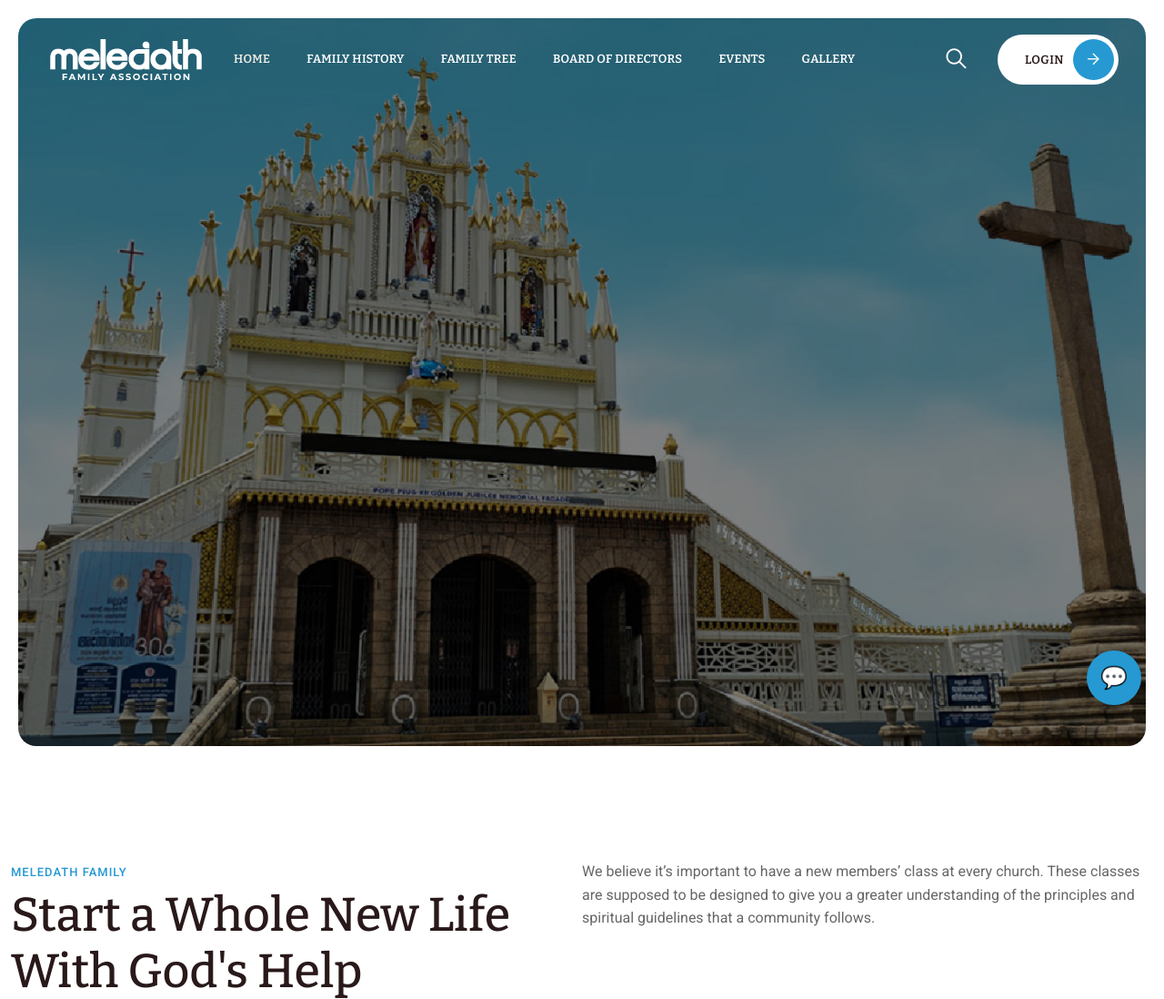
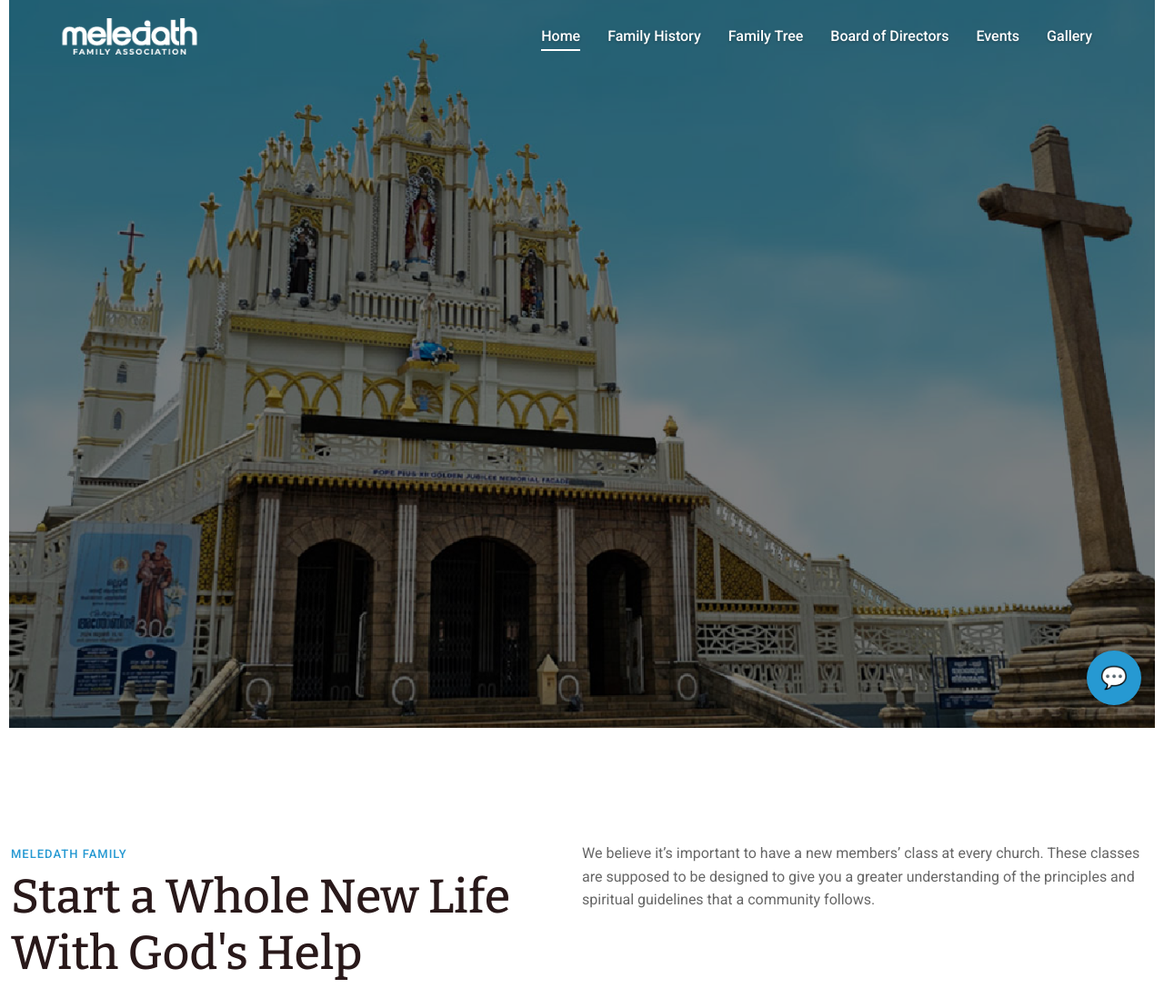
Before and after one commit to abdulrahoofpc/meledathfamily-django, a Django app: page / in a window 1280 px wide. Shown: the top 1098 px of the page at 91% size. Run offline with Django 5.2, Linux system fonts and the light colour scheme; data comes from the database, SQL or seed files in the repository; both versions use the stored data as it was after the commit; data that the repository does not hold is empty; some libraries are stand-ins or nearby versions; some web fonts are replaced.

Commit message:
Updated layout and fixed family tree bug

```diff
--- a/meledathfamilyproject/settings.py
+++ b/meledathfamilyproject/settings.py
@@ -26,7 +26,8 @@
 # SECURITY WARNING: don't run with debug turned on in production!
 DEBUG = True
 
-ALLOWED_HOSTS = ['meledathfamily.onrender.com']
+ALLOWED_HOSTS = []
+# ALLOWED_HOSTS = ['meledathfamily.onrender.com']
 
 # Ensure login required decorators redirect to login page
 LOGIN_URL = '/admin/login/'
--- a/static/css/responsive.css
+++ b/static/css/responsive.css
@@ -423,10 +423,10 @@
 	.pbmit-slider-two{
         max-width: 100%;
         overflow: hidden;
-        border-radius: 20px;
+        /* border-radius: 20px; */
 	}
 	.pbmit-slider-one{
-		margin: 20px 20px 0;
+		/* margin: 20px 20px 0; */
 	}
 	.pbmit-slider-two {
 		margin: 0;
@@ -1253,7 +1253,7 @@
 		width: 566px;
 		height: 245px;
 		left: 118px;
-		background: url(../images/banner-slider/slider1-shape.png) 50% 50% / cover no-repeat transparent;
+
 	}
 	.pbmit-slider-one .pbmit-sub-title{
 		display: inline-block;
--- a/templates/events.html
+++ b/templates/events.html
@@ -14,7 +14,7 @@
 		<!-- Header Main Area End Here -->
 
 		<!-- Title Bar -->
-		<div class="pbmit-title-bar-wrapper">
+		<div class="pbmit-title-bar-wrapper" style="margin: 0px 10px 0;">
 			<div class="container">
 				<div class="pbmit-title-bar-content">
 					<div class="pbmit-title-bar-content-inner">
--- a/templates/gallery.html
+++ b/templates/gallery.html
@@ -13,7 +13,7 @@
 		<!-- Header Main Area End Here -->
 
 		<!-- Title Bar -->
-		<div class="pbmit-title-bar-wrapper">
+		<div class="pbmit-title-bar-wrapper" style="margin: 0px 10px 0;">
 			<div class="container">
 				<div class="pbmit-title-bar-content">
 					<div class="pbmit-title-bar-content-inner">
--- a/templates/index.html
+++ b/templates/index.html
@@ -13,7 +13,7 @@
 
 		{% include 'navbar.html' %}
 
-		<div class="pbmit-slider-area pbmit-slider-one">
+		<div class="pbmit-slider-area pbmit-slider-one" style="margin: 0px 10px 0;">
 			<div class="swiper-slider" data-autoplay="true" data-loop="true" data-dots="true" data-arrows="false" data-columns="1" data-margin="0" data-effect="fade">
 				<div class="swiper-wrapper">
 					<!-- Slide1 -->
@@ -60,12 +60,13 @@
 									<div class="row align-items-center">
 										<div class="col-md-12 col-lg-6">
 											<h5 class="pbmit-sub-title transform-delay-1">Worship with us</h5>
-											<h5 class="pbmit-title transform-top transform-delay-2">love in action <br> every day</h5>
+
+											<h5 class="pbmit-title transform-top transform-delay-2">Faith in Action <br> Every Day</h5>
 										</div>
 										<div class="col-md-12 col-lg-6">
 											<div class="pbmit-slider-right-content">
 												<div class="pbmit-desc transform-scale transform-delay-3">
-													We want to welcome you to the church where you find people who <br> worship Jesus and are passionate about spreading His Word.
+													Welcome to the Meledath Family Association – a place where love, prayer, and faith come alive in our daily lives. Here, we stand together as one family in Christ, worshipping Him and supporting each other with grace and compassion
 												</div>
 												<div class="pbmit-button transform-center ransform-delay-4">
 													<a href="contact-us.html" class="pbmit-btn pbmit-btn-outline">
@@ -351,11 +352,16 @@
 									<div class="pbmit-fld-contents">
 										<div class="pbmit-fld-wrap">
 											<div class="pbmit-fid-icon-title">
-												<span class="pbmit-fid-title">Countries around the <br> world countries </span>
+
+
+Families actively connected through prayer, fellowship, and community gatherings
+
+
+												<span class="pbmit-fid-title">Families United <br> in Faith</span>
 											</div>
 											<h4 class="pbmit-fid-inner">
 												<span class="pbmit-fid-before"></span>
-												<span class="pbmit-number-rotate numinate" data-appear-animation="animateDigits" data-from="0" data-to="50" data-interval="5" data-before="" data-before-style="" data-after="" data-after-style="">50</span>
+												<span class="pbmit-number-rotate numinate" data-appear-animation="animateDigits" data-from="0" data-to="50" data-interval="5" data-before="" data-before-style="" data-after="" data-after-style="">250+</span>
 												<span class="pbmit-fid"><span>k</span></span>
 											</h4>
 										</div>
--- a/templates/navbar.html
+++ b/templates/navbar.html
@@ -1,95 +1,281 @@
 {% load static %}
+<!-- Header Section -->
+<header class="main-header">
+    <div class="header-container">
+        <!-- Logo -->
+        <div class="logo">
+            <a href="{% url 'home' %}">
+                <img src="{% static 'images/logo/logo.png' %}" alt="Your Logo">
+            </a>
+        </div>
+
+        <!-- Desktop Navigation -->
+        <nav class="desktop-nav">
+            <ul>
+                <li><a href="{% url 'home' %}" class="active">Home</a></li>
+                <li><a href="{% url 'history' %}">Family History</a></li>
+                <li><a href="{% url 'register' %}">Family Tree</a></li>
+                <li><a href="{% url 'team' %}">Board of Directors</a></li>
+                <li><a href="{% url 'events' %}">Events</a></li>
+                <li><a href="{% url 'gallery' %}">Gallery</a></li>
+            </ul>
+        </nav>
+
+        <!-- Header Buttons -->
+        {% comment %} <div class="header-buttons">
+            <a href="#" class="search-btn"><i class="fas fa-search"></i></a>
+            <a href="{% url 'register' %}" class="login-btn">Login</a>
+        </div> {% endcomment %}
+
+        <!-- Mobile Menu Toggle -->
+        <div class="mobile-menu-toggle">
+            <span></span>
+            <span></span>
+            <span></span>
+        </div>
+    </div>
+
+    <!-- Mobile Navigation -->
+    <nav class="mobile-nav">
+        <ul>
+            <li><a href="{% url 'home' %}" class="active">Home</a></li>
+            <li><a href="{% url 'history' %}">Family History</a></li>
+            <li><a href="{% url 'register' %}">Family Tree</a></li>
+            <li><a href="{% url 'team' %}">Board of Directors</a></li>
+            <li><a href="{% url 'events' %}">Events</a></li>
+            <li><a href="{% url 'gallery' %}">Gallery</a></li>
+        </ul>
+    </nav>
+</header>
+
 <style>
-    .pbmit-header-overlay {
+    /* Header Styles */
+    .main-header {
         position: fixed;
-    /* top: 0;
-    left: 0; */
+        top: 0;
+        left: 0;
         width: 100%;
-    z-index: 999;
-    /* transition: background-color 0.3s ease; */
-    background-color: transparent; /* Default */
+        background: transparent;
+        z-index: 1000;
+        transition: all 0.3s ease;
     }
 
-    .pbmit-header-overlay.scrolled {
-    background-color: #2699D2; /* On scroll */
+    .main-header.scrolled {
+        background: #2699D2;
+        box-shadow: 0 2px 10px rgba(0, 0, 0, 0.1);
     }
 
+    .header-container {
+        display: flex;
+        justify-content: space-between;
+        align-items: center;
+        padding: 20px 5%;
+        max-width: 1400px;
+        margin: 0 auto;
+    }
+
+    /* Logo */
+    .logo img {
+        height: 40px;
+        width: auto;
+        transition: all 0.3s ease;
+    }
+
+    /* Desktop Navigation */
+    .desktop-nav ul {
+        display: flex;
+        list-style: none;
+    }
+
+    .desktop-nav ul li {
+        margin: 0 15px;
+        position: relative;
+    }
+
+    .desktop-nav ul li a {
+        color: white;
+        text-decoration: none;
+        font-weight: 500;
+        font-size: 16px;
+        transition: color 0.3s ease;
+        padding: 5px 0;
+        text-shadow: 0 1px 3px rgba(0,0,0,0.3);
+    }
+
+    .desktop-nav ul li a:hover,
+    .desktop-nav ul li a.active {
+        color: #ffffff;
+        border-bottom: 2px solid white;
+    }
+
+    /* Header Buttons */
+    .header-buttons {
+        display: flex;
+        align-items: center;
+    }
+
+    .search-btn {
+        color: white;
+        font-size: 18px;
+        margin-right: 20px;
+        transition: color 0.3s ease;
+        text-shadow: 0 1px 3px rgba(0,0,0,0.3);
+    }
+
+    .search-btn:hover {
+        color: #f1f1f1;
+    }
+
+    .login-btn {
+        background: white;
+        color: #2699D2;
+        padding: 8px 20px;
+        border-radius: 4px;
+        text-decoration: none;
+        font-weight: 500;
+        transition: all 0.3s ease;
+    }
+
+    .login-btn:hover {
+        background: #f1f1f1;
+    }
+
+    /* Mobile Menu Toggle */
+    .mobile-menu-toggle {
+        display: none;
+        flex-direction: column;
+        justify-content: space-between;
+        width: 30px;
+        height: 21px;
+        cursor: pointer;
+    }
+
+    .mobile-menu-toggle span {
+        display: block;
+        height: 3px;
+        width: 100%;
+        background: white;
+        border-radius: 3px;
+        transition: all 0.3s ease;
+        box-shadow: 0 1px 3px rgba(0,0,0,0.3);
+    }
+
+    /* Mobile Navigation */
+    .mobile-nav {
+        position: fixed;
+        top: 80px;
+        left: 0;
+        width: 100%;
+        background: #2699D2;
+        box-shadow: 0 5px 10px rgba(0, 0, 0, 0.1);
+        transform: translateY(-150%);
+        transition: transform 0.3s ease;
+        z-index: 999;
+    }
+
+    .mobile-nav.active {
+        transform: translateY(0);
+    }
+
+    .mobile-nav ul {
+        list-style: none;
+        padding: 20px 0;
+    }
+
+    .mobile-nav ul li {
+        margin: 0;
+    }
+
+    .mobile-nav ul li a {
+        display: block;
+        padding: 12px 5%;
+        color: white;
+        text-decoration: none;
+        font-weight: 500;
+        border-bottom: 1px solid rgba(255,255,255,0.1);
+    }
+
+    .mobile-nav ul li a.active {
+        background: rgba(255,255,255,0.1);
+    }
+
+    /* Responsive Styles */
+    @media (max-width: 992px) {
+        .desktop-nav {
+            display: none;
+        }
+
+        .mobile-menu-toggle {
+            display: flex;
+        }
+
+        .header-container {
+            padding: 15px 20px;
+        }
+    }
+
+    @media (max-width: 768px) {
+        .login-btn {
+            padding: 6px 15px;
+            font-size: 14px;
+        }
+
+        .mobile-nav {
+            top: 70px;
+        }
+    }
 </style>
+
 <script>
-    window.addEventListener('scroll', function () {
-      const header = document.querySelector('.pbmit-header-overlay');
+    document.addEventListener('DOMContentLoaded', function() {
+        const header = document.querySelector('.main-header');
+        const mobileToggle = document.querySelector('.mobile-menu-toggle');
+        const mobileNav = document.querySelector('.mobile-nav');
+        const body = document.body;
+
+        // Scroll effect
+        window.addEventListener('scroll', function() {
             if (window.scrollY > 50) {
                 header.classList.add('scrolled');
             } else {
                 header.classList.remove('scrolled');
             }
         });
+
+        // Mobile Menu Toggle
+        mobileToggle.addEventListener('click', function() {
+            this.classList.toggle('active');
+            mobileNav.classList.toggle('active');
+
+            // Toggle hamburger to X
+            const spans = this.querySelectorAll('span');
+            if (this.classList.contains('active')) {
+                spans[0].style.transform = 'rotate(45deg) translate(5px, 5px)';
+                spans[1].style.opacity = '0';
+                spans[2].style.transform = 'rotate(-45deg) translate(5px, -5px)';
+                body.style.overflow = 'hidden';
+            } else {
+                spans[0].style.transform = '';
+                spans[1].style.opacity = '';
+                spans[2].style.transform = '';
+                body.style.overflow = '';
+            }
+        });
+
+        // Close mobile menu when clicking on links
+        const mobileLinks = document.querySelectorAll('.mobile-nav a');
+        mobileLinks.forEach(link => {
+            link.addEventListener('click', function() {
+                mobileToggle.classList.remove('active');
+                mobileNav.classList.remove('active');
+                body.style.overflow = '';
+
+                // Reset hamburger icon
+                const spans = mobileToggle.querySelectorAll('span');
+                spans[0].style.transform = '';
+                spans[1].style.opacity = '';
+                spans[2].style.transform = '';
+            });
+        });
+    });
 </script>
-
-<header class="site-header header-style-1">
-    <div class="pbmit-header-overlay" style="position: fixed;">
-        <div class="pbmit-main-header-area">
-            <div class="container">
-                <div class="pbmit-header-content d-flex justify-content-between align-items-center">
-                    <div class="pbmit-logo-menuarea d-flex justify-content-between align-items-center">
-                        <div class="site-branding">
-                            <h1 class="site-title">
-                                <a href="{% url 'home' %}">
-                                    <img class="logo-img" src="{%  static 'images/logo/logo.png' %}" alt="Preypoint">
-                                </a>
-                            </h1>
-                        </div>
-                        <div class="pbmit-menuarea">
-                            <div class="site-navigation">
-                                <nav class="main-menu navbar-expand-xl navbar-light">
-                                    <div class="navbar-header">
-                                        <!-- Toggle Button -->
-                                        <button class="navbar-toggler" type="button">
-                                            <i class="pbmit-base-icon-menu-1"></i>
-                                        </button>
-                                    </div>
-                                    <div class="pbmit-mobile-menu-bg"></div>
-                                    <div class="collapse navbar-collapse clearfix show" id="pbmit-menu">
-                                        <div class="pbmit-menu-wrap">
-                                            <span class="closepanel">
-                                                <svg class="qodef-svg--close qodef-m" xmlns="http://www.w3.org/2000/svg" width="20.163" height="20.163" viewBox="0 0 26.163 26.163">
-                                                    <rect width="36" height="1" transform="translate(0.707) rotate(45)"></rect>
-                                                    <rect width="36" height="1" transform="translate(0 25.456) rotate(-45)"></rect>
-                                                </svg>
-                                            </span>
-                                            <ul class="navigation clearfix">
-                                                <li class="active"><a href="{% url 'home' %}">Home</a></li>
-                                                <li><a href="{% url 'history' %}">Family History</a></li>
-                                                <li><a href="{% url 'register' %}">Family Tree</a></li>
-                                                <li><a href="{% url 'team' %}">Board of Directors</a></li>
-                                                <li><a href="{% url 'events' %}">Events</a></li>
-                                                <li><a href="{% url 'gallery' %}">gallery</a></li>
-                                            </ul>
-                                        </div>
-                                    </div>
-                                </nav>
-                            </div>
-                        </div>
-                    </div>
-                    <div class="pbmit-right-box d-flex align-items-center">
-                        <div class="pbmit-header-search-btn">
-                            <a href="#">
-                                <i class="pbmit-base-icon-search-1"></i>
-                            </a>
-                        </div>
-                        <div class="pbmit-button-box-second">
-                            <a href="{% url 'register' %}" class="pbmit-btn pbmit-btn-white">
-                                <span class="pbmit-button-content-wrapper">
-                                    <span class="pbmit-button-text">
-                                        Login
-                                    </span>
-                                </span>
-                            </a>
-                        </div>
-                    </div>
-                </div>
-            </div>
-        </div>
-    </div>
-</header>
-<!-- Header Main Area End Here -->
--- a/templates/our-history.html
+++ b/templates/our-history.html
@@ -11,7 +11,7 @@
         <!-- Header Main Area End Here -->
 
         <!-- Title Bar -->
-        <div class="pbmit-title-bar-wrapper">
+        <div class="pbmit-title-bar-wrapper" style="margin: 0px 10px 0;">
 			<div class="container">
 				<div class="pbmit-title-bar-content">
 					<div class="pbmit-title-bar-content-inner">
--- a/templates/our-team.html
+++ b/templates/our-team.html
@@ -13,7 +13,7 @@
 
 			<!-- Title Bar -->
 			<!-- Title Bar -->
-		<div class="pbmit-title-bar-wrapper">
+		<div class="pbmit-title-bar-wrapper" style="margin: 0px 10px 0;">
 			<div class="container">
 				<div class="pbmit-title-bar-content">
 					<div class="pbmit-title-bar-content-inner">
```
Also changed, not shown: templates/membership.html (+22 -22 lines), db.sqlite3, media/memory_images/2151737187.jpg (added), media/memory_images/New_Project_-_2025-07-03T115207.323.png (added), media/memory_images/New_Project_-_2025-07-03T115428.805.png (added), media/memory_images/New_Project_-_2025-07-03T120806.256.png (added), static/images/pops-img/raphael.jpg (added). Lines whose indentation alone changed are shown as unchanged.
